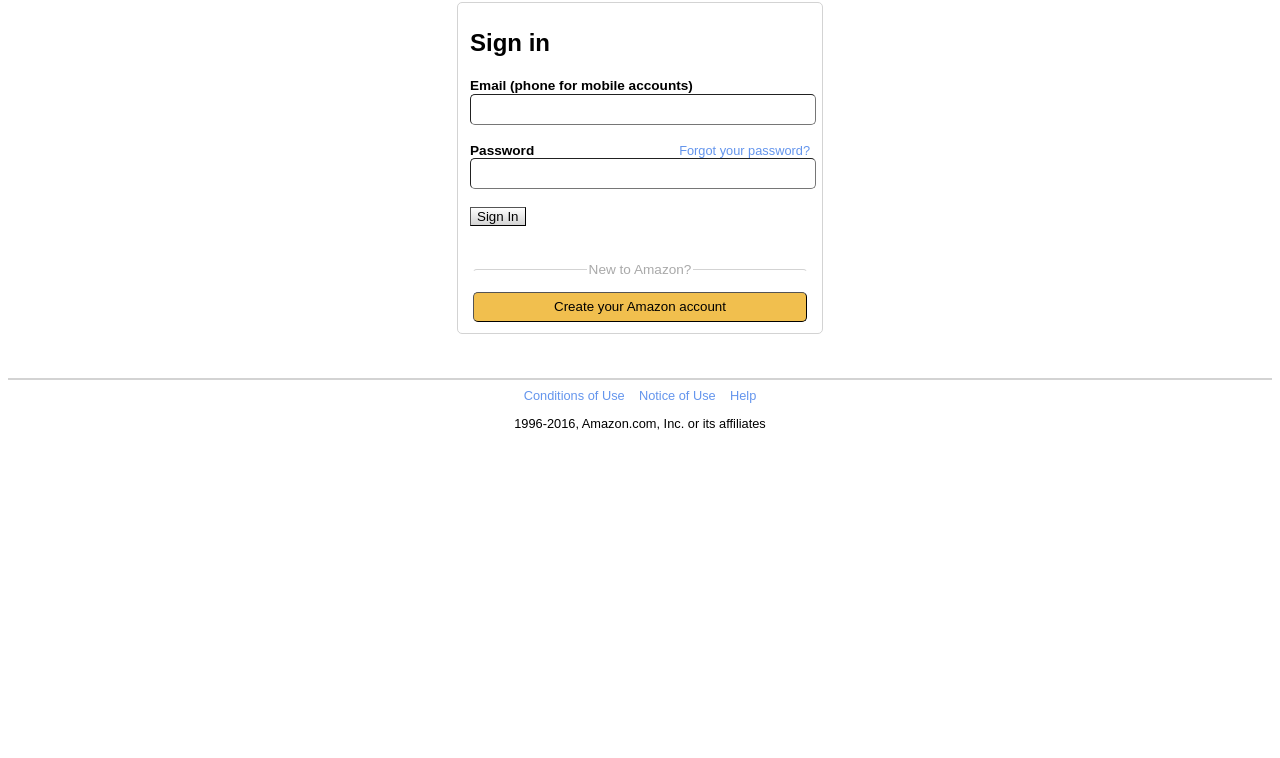
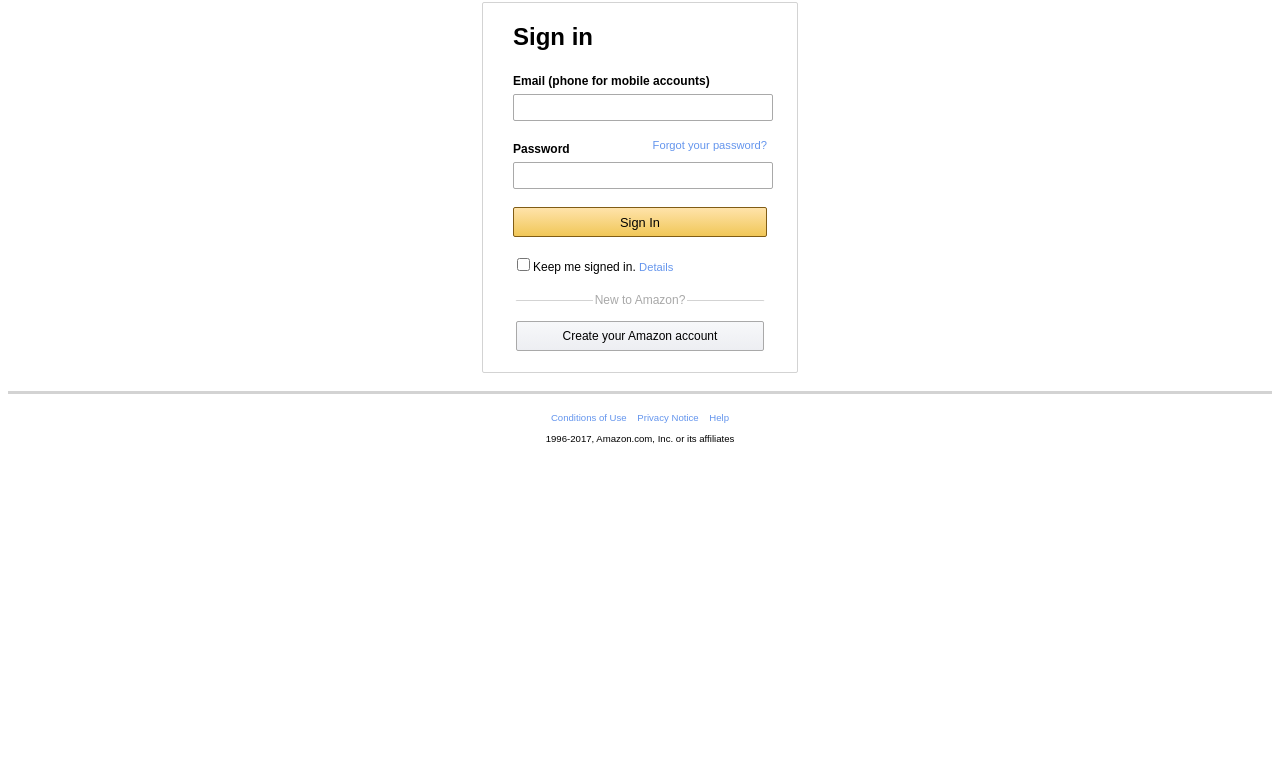
Before and after one commit to ananya94/PythonCourseProjects, a plain HTML site: page amazon.html in a window 1280 px wide. Shown: the part 42-800 px from the top of the page. Drawn offline with Linux system fonts and the light colour scheme; a script that the page names is missing.

Commit message:
Adjusting Amazon files

```diff
--- a/amazon.html
+++ b/amazon.html
@@ -30,22 +30,24 @@
              <label for="email"><b>Email (phone for mobile accounts)</b></label> <br>
               <input class = forminput type="email"/>
               <br>
-              <label for="password" style="float:left; style=inline;"><b>Password</b></label><a style="float:right" href="">Forgot your password?</a>
+              <label for="password"><b>Password</b></label><a style="float:right" href="">Forgot your password?</a>
               <input class = forminput clear="both" type="password"/> <br>
-              <input class = signinbutton type="submit" value = "Sign In"/><br><br>
+              <input class = signinbutton type="submit" value = "Sign In"/><br>
+                <input type="checkbox"/><label>Keep me signed in. </label><a href="">Details</a><br><br>
                 <fieldset><br>
                   <legend>New to Amazon?</legend>
                     <input class = amazonbutton type="submit" value = "Create your Amazon account">
               </fieldset>
           </form>
       </fieldset>
-</section><br><br>
-      <hr>
+</section><br>
+      <div><br>
   <footer class=center>
       <a href="">Conditions of Use</a>&nbsp;&nbsp;&nbsp;
-      <a href="">Notice of Use</a>&nbsp;&nbsp;&nbsp;
+      <a href="">Privacy Notice</a>&nbsp;&nbsp;&nbsp;
       <a href="">Help</a>
-      <p>1996-2016, Amazon.com, Inc. or its affiliates</p>
+      <p>1996-2017, Amazon.com, Inc. or its affiliates</p>
   </footer>
+    </div>
 </body>
 </html>
--- a/amazonstyling.css
+++ b/amazonstyling.css
@@ -9,22 +9,32 @@ footer{
 }
 .center{
     margin:0 auto;
-    width:370px;
+    width:320px;
 }
 .signinbutton{
-    border-radius:0px;
-    border-width:.5px;
-    background:linear-gradient(white, lightgray);
-}
-.amazonbutton{
     background-color:#F1BF4E;
     width:100%;
     height:30px;
-    border-radius:5px;
+    border-radius:2px;
+    background:linear-gradient(#FFE3AA, #F1C758);
+    border-style:solid;
+    border-color:#805C15;
+    font-size:.8em;
+}
+.amazonbutton{
+    border-radius:2px;
+    border-width:.5px;
+    width:100%;
+    height:30px;
+    border-color:darkgray;
+    background:linear-gradient(#F7F8FA, #EDEEF2);
+    border-style:solid;
+    font-size:1em;
 }
 .forminput{
     width:100%;
-    height:2em;
+    height:1.75em;
+    margin:5px 0px 0px 0px;
 }
 img{
     margin: 0 auto;
@@ -33,22 +43,28 @@ img{
 fieldset {
     border-color:lightgray;
     border-style:solid;
-    border-radius:5px;
+    border-radius:2px;
     border-width:.5px;
+    padding: 0px 30px 20px 30px;
 }
 form fieldset{
     border-color: lightgray white white white;
     border-style:solid;
-    font-size:.85em;
+    font-size:.75em;
     padding:0px;
 }
 label {
-    font-size:.85em;
+    font-size:.75em;
 }
 input{
     display:block;
-    border-radius:5px;
+    border-radius:2px;
     border-width:.5px;
+    border-style:solid;
+    border-color:darkgray;
+}
+input[type="checkbox"]{
+    display:inline;
 }
 legend{
     text-align:center;
@@ -57,14 +73,17 @@ legend{
 a{
     text-decoration:none;
     color:cornflowerblue;
-    font-size:.8em;
+    font-size:.7em;
 }
-hr{
-    border-color:lightgray;
-    border-style:solid;
+div{
+    border-color:lightgray;;
+    border-style:solid none none none;
+    background:linear-gradient(to right,#fff,rgba(255,255,255,0),#fff);
+    background-color:transparent;
+
 }
 footer{
-    font-size:.8em;
+    font-size:.6em;
 }
 footer a{
     font-size:1em;
```
